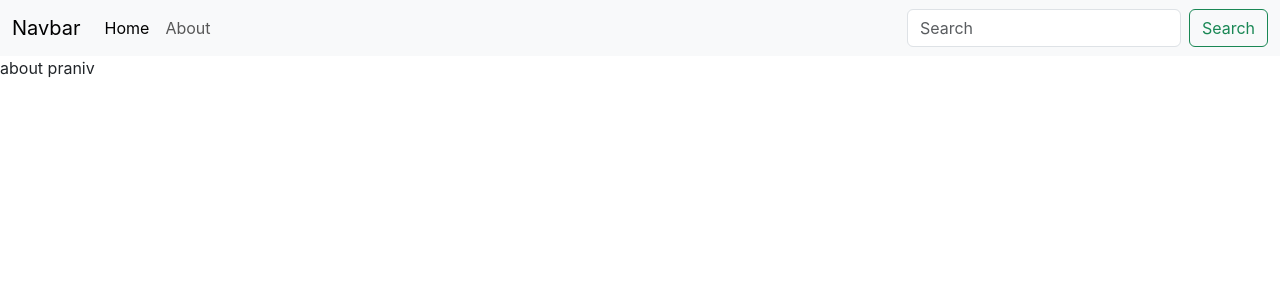
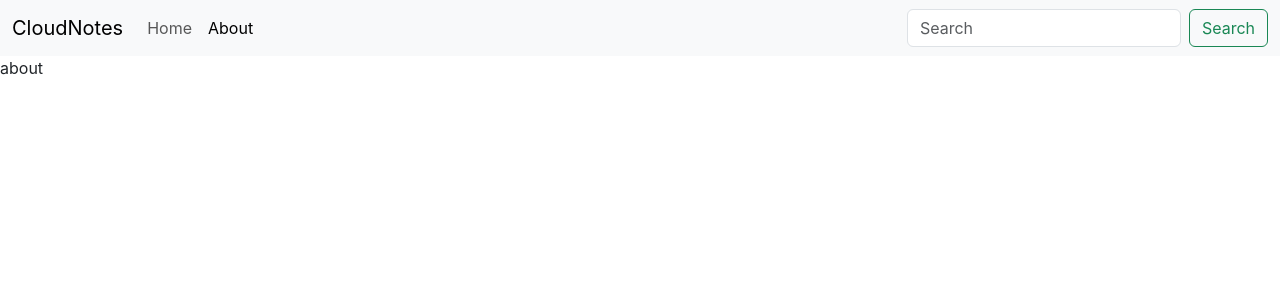
Before and after one commit to Pranivvv/CloudNotes, a React (Create React App) app: page /about in a window 1280 px wide. Shown: the top 300 px of the page. Built offline with nearby package versions, Linux system fonts and the light colour scheme.

Commit message:
added navlink to show activve link in navbar

```diff
--- a/src/components/About.js
+++ b/src/components/About.js
@@ -5,7 +5,7 @@ const About = () => {
     const a = useContext(NoteContext)
     return (
         <div>
-            about {a.name}
+            about {}
         </div>
     )
 }
--- a/src/components/Navbar.js
+++ b/src/components/Navbar.js
@@ -1,21 +1,21 @@
 import React from 'react'
-import { Link } from 'react-router-dom'
+import { Link, NavLink } from 'react-router-dom'
 
 const Navbar = () => {
     return (
         <nav className="navbar navbar-expand-lg bg-body-tertiary">
             <div className="container-fluid">
-                <Link className="navbar-brand" to="/">Navbar</Link>
+                <Link className="navbar-brand" to="/">CloudNotes</Link>
                 <button className="navbar-toggler" type="button" data-bs-toggle="collapse" data-bs-target="/navbarSupportedContent" aria-controls="navbarSupportedContent" aria-expanded="false" aria-label="Toggle navigation">
                     <span className="navbar-toggler-icon"></span>
                 </button>
                 <div className="collapse navbar-collapse" id="navbarSupportedContent">
                     <ul className="navbar-nav me-auto mb-2 mb-lg-0">
                         <li className="nav-item">
-                            <Link className="nav-link active" aria-current="page" to="/">Home</Link>
+                            <NavLink className={({ isActive }) => `nav-link ${isActive ? 'active' : ''}`} aria-current="page" to="/">Home</NavLink>
                         </li>
                         <li className="nav-item">
-                            <Link className="nav-link" to="/about">About</Link>
+                            <NavLink className={({ isActive }) => `nav-link ${isActive ? 'active' : ''}`} to="/about">About</NavLink>
                         </li>
                     </ul>
                     <form className="d-flex" role="search">
--- a/src/context/notes/NoteState.js
+++ b/src/context/notes/NoteState.js
@@ -2,11 +2,8 @@ import { getValue } from "@testing-library/user-event/dist/utils";
 import NoteContext from "./NoteContext";
 
 const NoteState = (props) => {
-    const state = {
-        name:'praniv'
-    }
     return (
-        <NoteContext.Provider value={state}>
+        <NoteContext.Provider value={{}}>
             {props.children}
         </NoteContext.Provider>
     )
```
